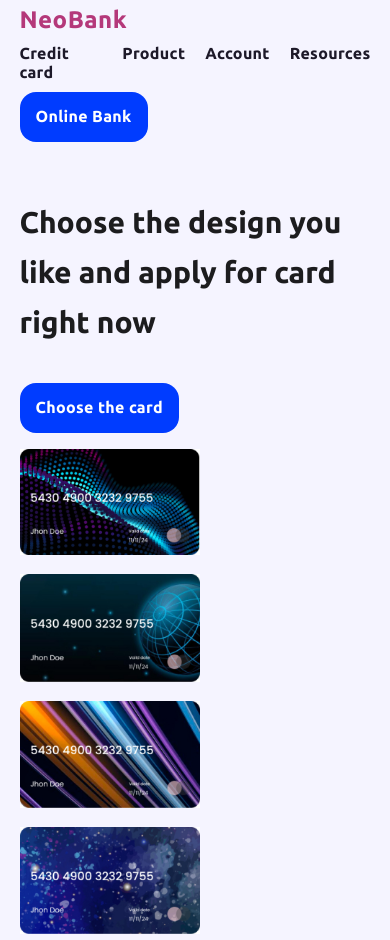
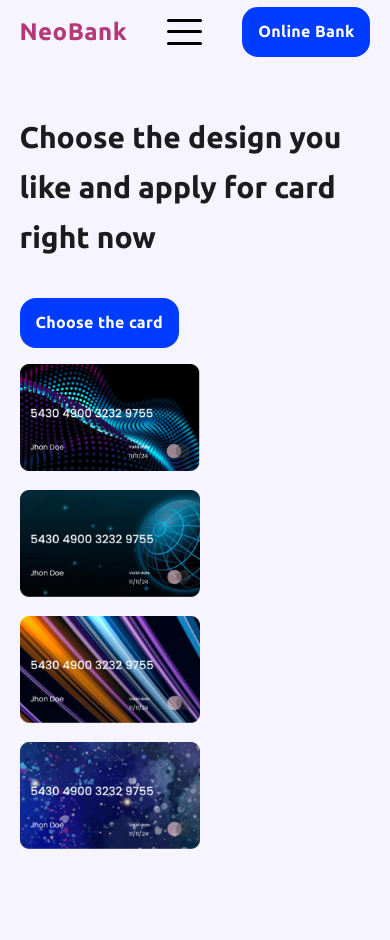
Before and after one commit to katerina456/neo-bank, a plain HTML site: page index.html in a window 390 px wide. Shown: the top 940 px of the page. Drawn offline with Linux system fonts and the light colour scheme.

Commit message:
hamburger

```diff
--- a/index.html
+++ b/index.html
@@ -26,6 +26,7 @@
                 <div class="logo">
                     <p>NeoBank</p>
                 </div>
+                <input class="checkbox" type="checkbox" name="" id="" />
                 <nav class="navigation">
                     <ul>
                         <li class="navigation__item"><a href="#">Credit card</a></li>
@@ -34,6 +35,13 @@
                         <li class="navigation__item"><a href="#">Resources</a></li>
                     </ul>
                 </nav>
+
+                <div class="hamburger">
+                    <span class="hamburger__line1"></span>
+                    <span class="hamburger__line2"></span>
+                    <span class="hamburger__line3"></span>
+                </div>
+
                 <button class="button">
                     <span>Online Bank</span>
                 </button>
--- a/styles/scss/header.scss
+++ b/styles/scss/header.scss
@@ -5,6 +5,11 @@
     @include flexJustify(space-between);
     padding: 7px 0;
     align-items: center;
+    position: relative;
+}
+
+.hamburger, .checkbox {
+    display: none;
 }
 
 .logo {
@@ -38,3 +43,76 @@
         column-gap: 20px;
     }
 }
+
+@media (max-width: 767px) {
+    .hamburger {
+        display: flex;
+        flex-direction: column;
+        justify-content: space-between;
+        width: 35px;
+        height: 26px;
+        position: relative;
+        span {
+            display: block;
+            width: 100%;
+            height: 3px;
+            background-color: black;
+            border-radius: 3px;
+        }
+        .hamburger__line1 {
+            transform-origin: 0% 0%;
+            transition: transform 0.4s ease-in-out;
+        }
+        .hamburger__line2 {
+            transition: transform 0.2s ease-in-out;
+        }
+        .hamburger__line3 {
+            transform-origin: 0% 100%;
+            transition: transform 0.4s ease-in-out;
+        }
+    }
+    .navigation {
+        position: absolute;
+        top: 60px;
+        width: 100vw;
+        background: linear-gradient(to right, transparent, blue 20%, blue 60%, transparent);
+        padding: 60px 0;
+        transform: translate(-120%);
+        transition: transform 0.5s ease-in-out;
+        ul {
+            flex-direction: column;
+            row-gap: 20px;
+            margin-left: 30%;
+            .navigation__item a {
+                color: white;
+            }
+        }
+    }
+    .checkbox {
+        position: absolute;
+        display: block;
+        width: 35px;
+        height: 28px;
+        top: 18px;
+        left: 44%;
+        z-index: 15;
+        opacity: 0;
+        cursor: pointer;
+    }
+
+    input[type="checkbox"]:checked ~.navigation {
+        transform: translateX(0);
+    }
+    input[type="checkbox"]:checked ~ .hamburger .hamburger__line1 {
+        transform: rotate(45deg);
+    }
+
+    input[type="checkbox"]:checked ~ .hamburger .hamburger__line2 {
+        transform: scaleY(0);
+    }
+
+    input[type="checkbox"]:checked ~ .hamburger .hamburger__line3 {
+        transform: rotate(-45deg);
+    }
+
+}
```
Also changed, not shown: styles/css/header.css.
